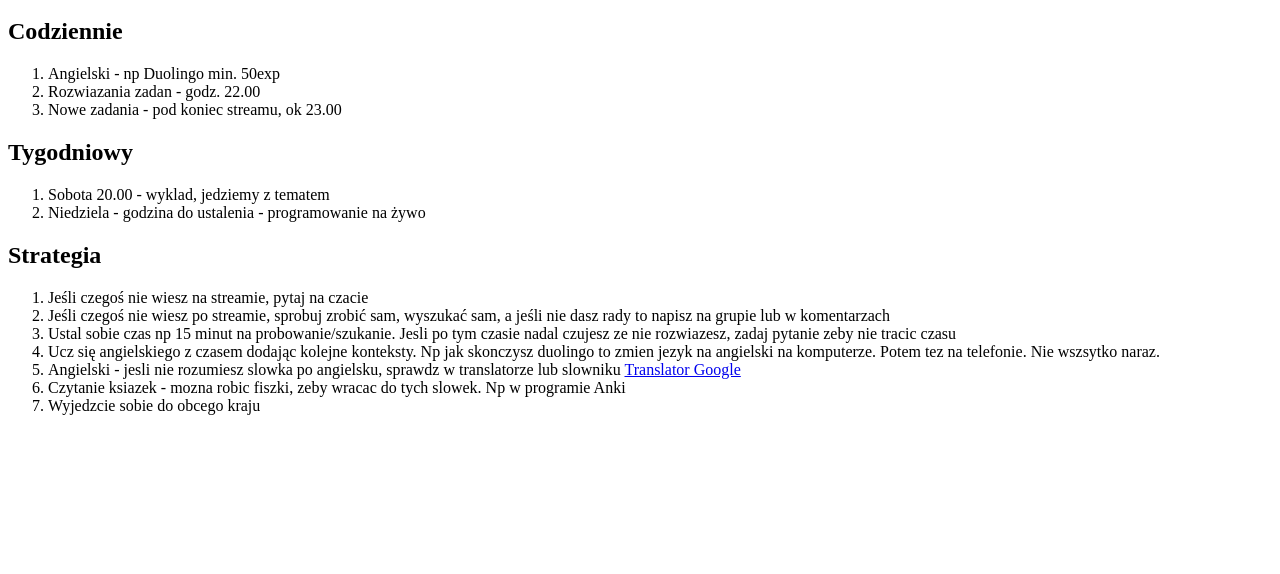
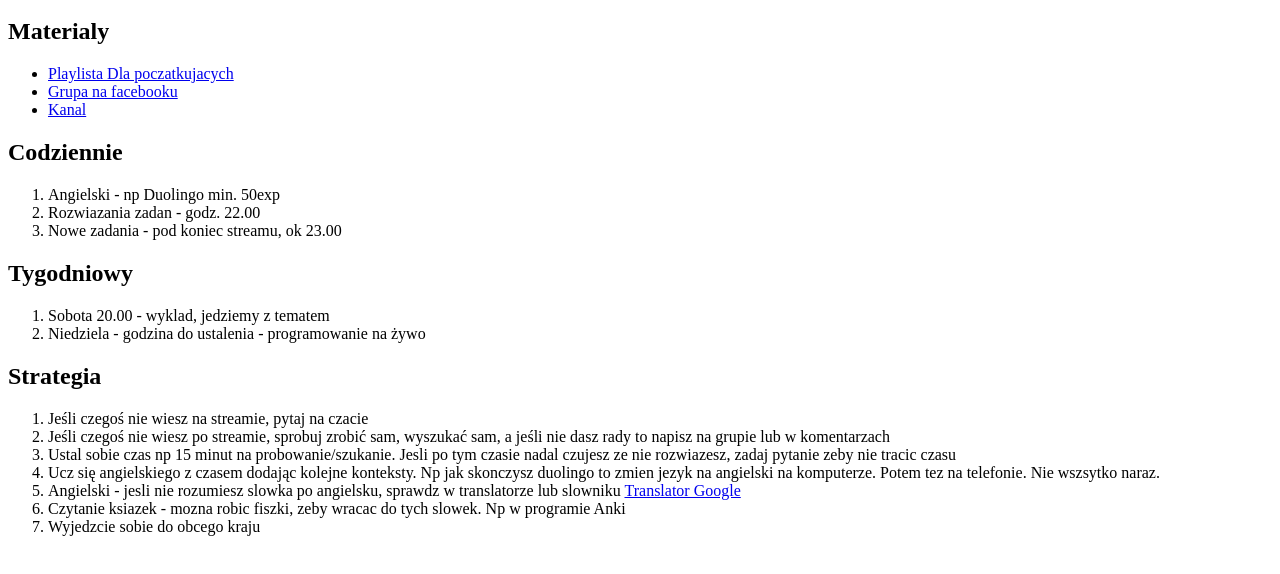
Before and after one commit to cyprianos/planlekcji, a plain HTML site: page index.html in a window 1280 px wide. Shown: the part 48-622 px from the top of the page. Drawn offline with Linux system fonts and the light colour scheme.

Commit message:
Update index.html

```diff
--- a/index.html
+++ b/index.html
@@ -6,6 +6,25 @@
 
 <body>
   <h1>Plan nauki</h1>
+  <h2>Materialy</h2>
+  <ul>
+    <li>
+      <a href="https://www.youtube.com/playlist?list=PLfRMOBvpruETWbu2bHUTDUd9ows8-wTcP">
+        Playlista Dla poczatkujacych
+      </a>
+    </li>
+    <li>
+      <a href="https://www.facebook.com/groups/programistycznasamodzielnosc">
+        Grupa na facebooku
+      </a>
+    </li>
+    <li>
+      <a href="https://www.youtube.com/channel/UCGC9GNEs1MZlABLXWPO8BKQ">
+        Kanal
+      </a>
+    </li>
+  </ul>
+
   <h2>Codziennie</h2>
   <ol>
     <li>Angielski - np Duolingo min. 50exp</li>
```
